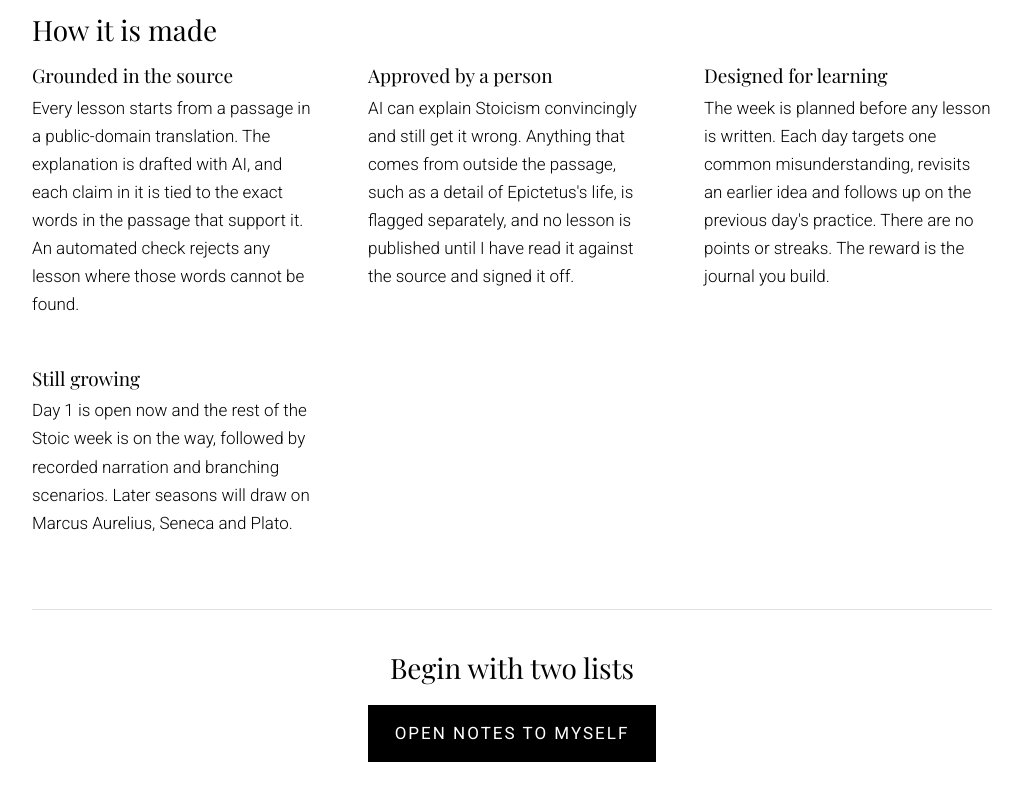
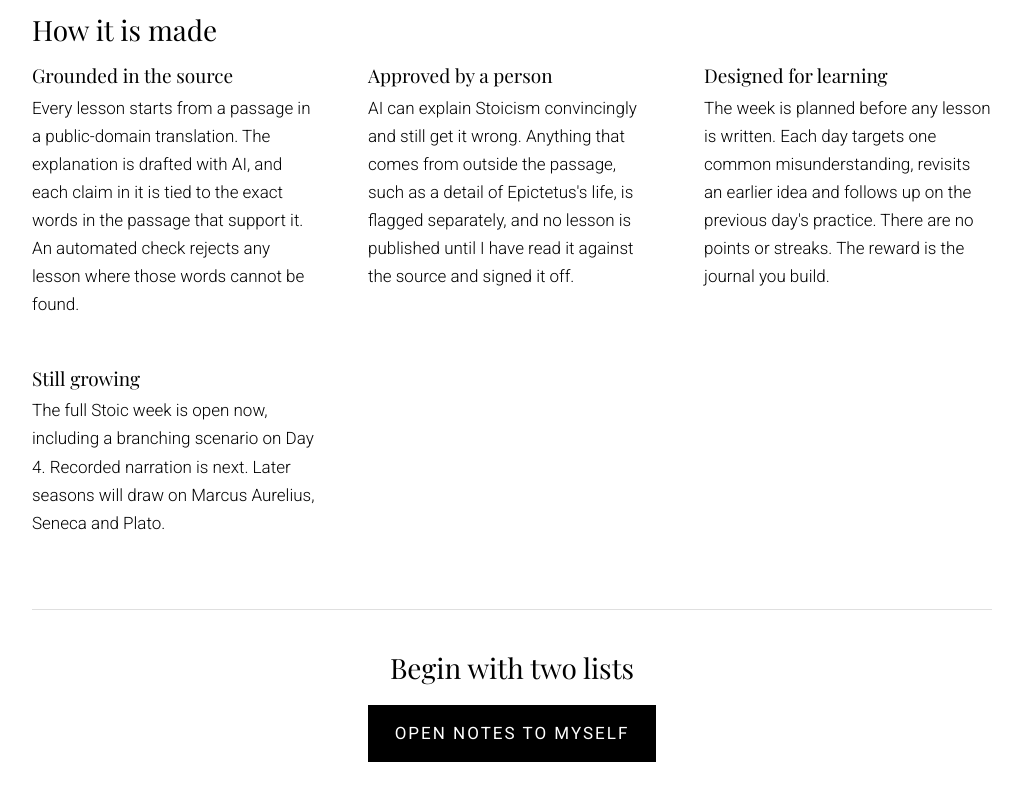
Before and after one commit to AzureTerrybear/daily-philosophy, a plain HTML site: page portfolio/preview.html in a window 1280 px wide. Shown: the part 1233-2033 px from the top of the page, without its empty margins (128-1151 px from the left). Drawn offline with nearby package versions, Linux system fonts and the light colour scheme.

Commit message:
Update landing copy now that the full week is open
Co-Authored-By: Claude Fable 5.2 <noreply@anthropic.com>

```diff
--- a/portfolio/philosophy-landing.html
+++ b/portfolio/philosophy-landing.html
@@ -75,7 +75,7 @@
       </div>
       <div>
         <h3>Still growing</h3>
-        <p>Day 1 is open now and the rest of the Stoic week is on the way, followed by recorded narration and branching scenarios. Later seasons will draw on Marcus Aurelius, Seneca and Plato.</p>
+        <p>The full Stoic week is open now, including a branching scenario on Day 4. Recorded narration is next. Later seasons will draw on Marcus Aurelius, Seneca and Plato.</p>
       </div>
     </div>
   </div>
```
